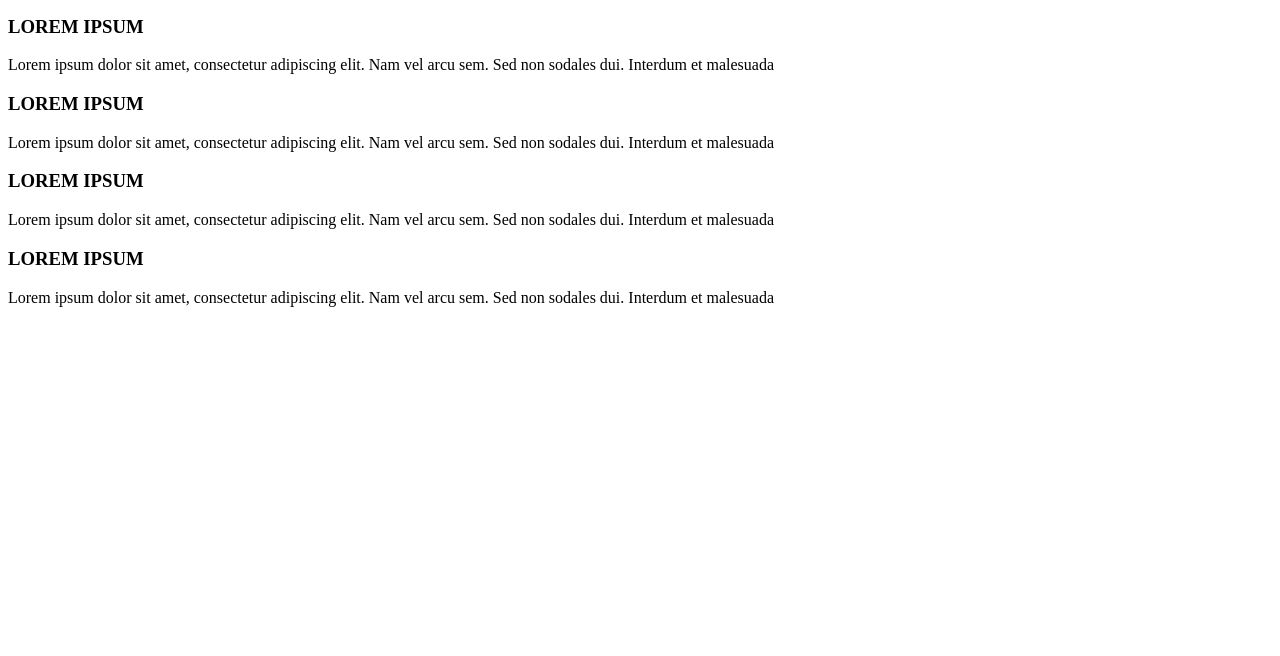
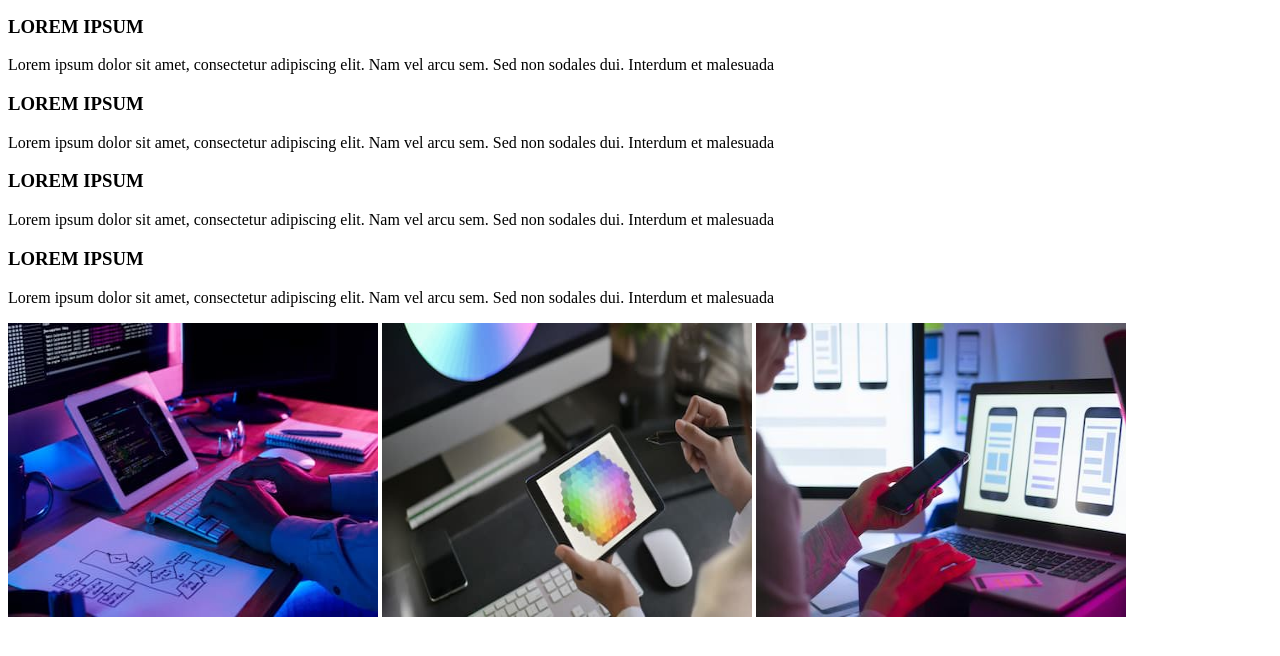
Before and after one commit to AgataWajda/basicSite, a plain HTML site: page index.html in a window 1280 px wide. Shown: the part 104-760 px from the top of the page. Drawn offline with Linux system fonts and the light colour scheme.

Commit message:
Added images to project

```diff
--- a/index.html
+++ b/index.html
@@ -31,6 +31,22 @@
         Lorem ipsum dolor sit amet, consectetur adipiscing elit. Nam vel arcu
         sem. Sed non sodales dui. Interdum et malesuada
       </p>
+      <img
+        src="images/close-up-image-programer-working-his-desk-office.jpg"
+        alt="Programista pracuje przy swoim biurku."
+        width="370"
+        height="294"
+      />
+      <img
+        src="images/creative-artist-web-design-with-working-colour-selection-graphic-tablet.jpg"
+        alt="Projektant stron pracuje nas szatą graficzną strony na tablecie"
+        width="370"
+        height="294"
+      />
+      <img src =
+      "images/web-ui-designers-are-developing-application-smartphones-team-creators-is-working-interface-mobile-phones.jpg"
+      alt = "UI designer pracuje nad interfejsem aplikacji na telefon."
+      width="370" height="294"
     </main>
     <footer></footer>
   </body>
```
Also changed, not shown: images/close-up-image-programer-working-his-desk-office.jpg (added), images/creative-artist-web-design-with-working-colour-selection-graphic-tablet.jpg (added), images/frontend-developer.jpg (added), images/marketing.jpg (added), images/ui-designer.jpg (added), images/web-ui-designers-are-developing-application-smartphones-team-creators-is-working-interface-mobile-phones.jpg (added), 1 other file.
